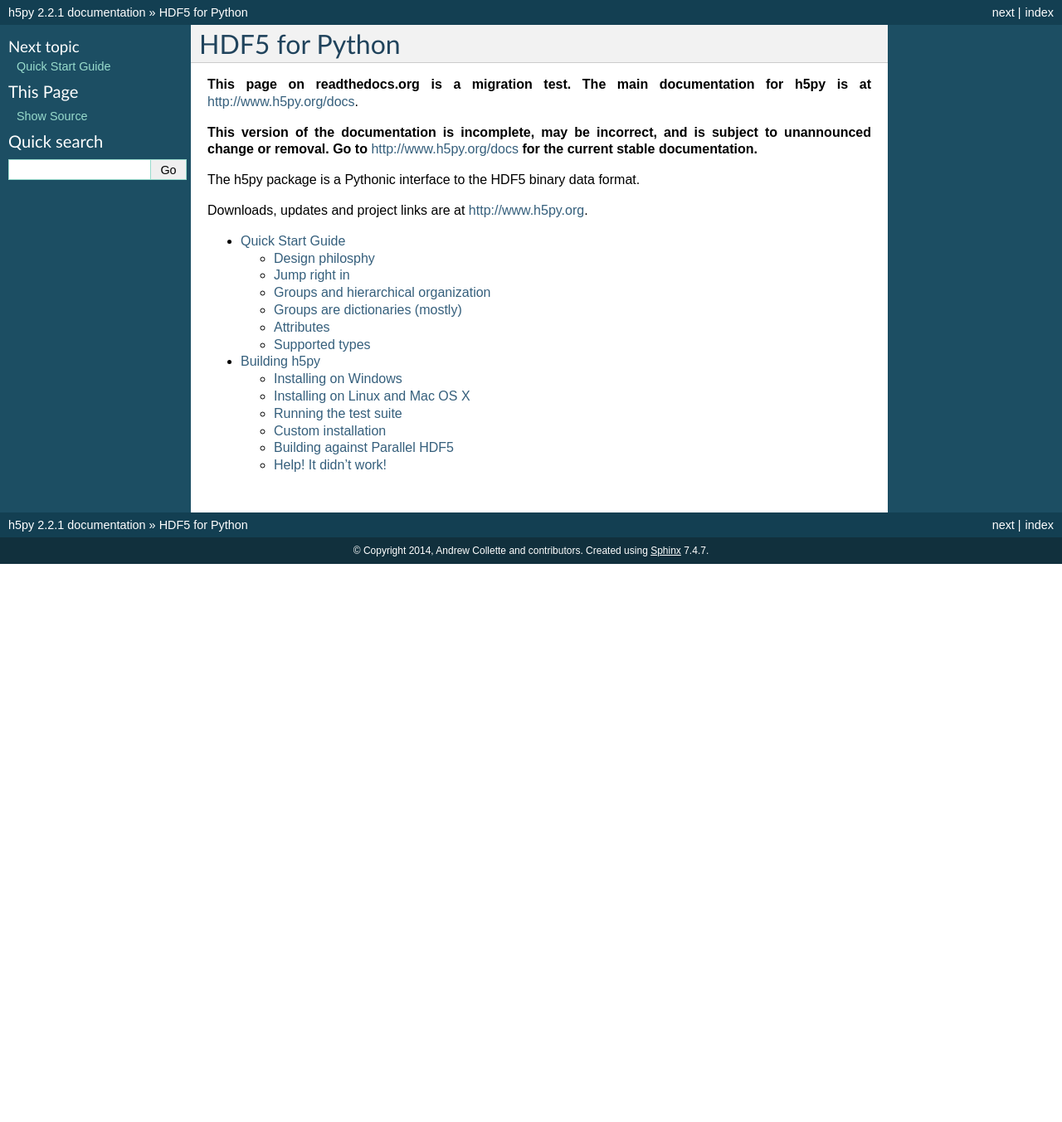
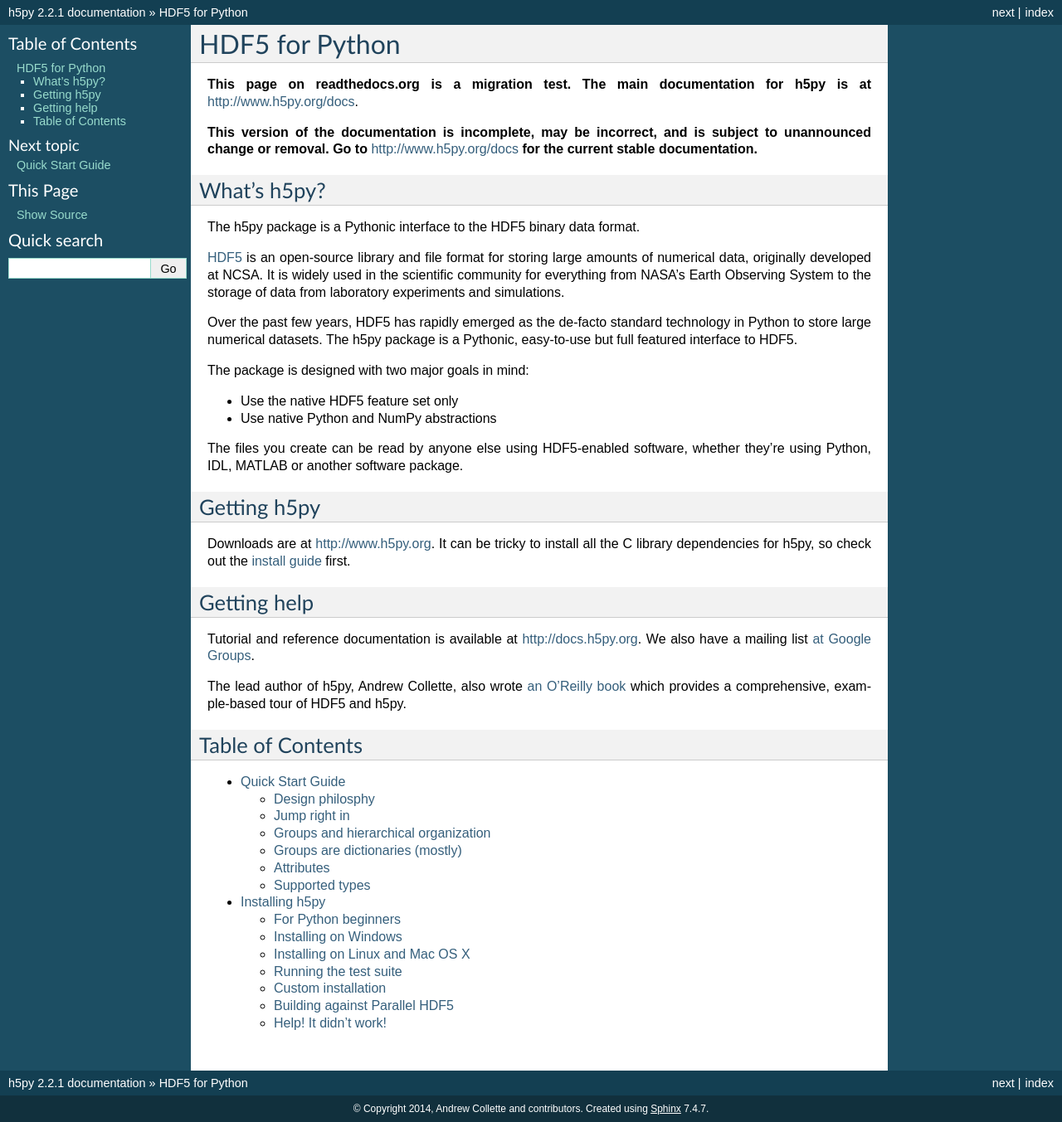
Before and after one commit to h5py/h5py, a Sphinx documentation site: the page built from docs/index.rst, in a window 1280 px wide. Shown: the whole page at 83% size. Built offline with Sphinx 7.4.7, drawn with Linux system fonts in a browser that asks for light colours; pages that are not in the unit, such as notebooks, are missing from menus; before the commit the page ends 900 px from its top, so only the background shows below that.

Commit message:
Update install and intro docs

```diff
--- a/docs/build.rst
+++ b/docs/build.rst
@@ -1,15 +1,20 @@
-.. _build:
+.. _install:
 
-Building h5py
-=============
+Installing h5py
+===============
 
-Downloads for all platforms are available at http://h5py.org.
 
-Tar files are available for UNIX-like systems (Linux and Mac OS-X), and
-a binary installer for Windows which includes HDF5 1.8.
+For Python beginners
+--------------------
 
-You can also
-install h5py via ``pip`` or ``easy_install``.
+It can be a pain to install NumPy, HDF5, h5py, Cython and other dependencies.
+If you're just starting out, by far the easiest approach is to install h5py via
+your package manager (``apt-get`` or similar), or by using one of the major
+science-oriented Python distributions:
+
+* `Anaconda <http://continuum.io/downloads>`_ (Linux, Mac, Windows)
+* `PythonXY <https://code.google.com/p/pythonxy/>`_ (Windows)
+* `Enthought Canopy <https://www.enthought.com/products/canopy/>`_ (Linux, Mac, Windows)
 
 
 Installing on Windows
@@ -18,19 +23,26 @@
 You will need:
 
   * Python 2.6 - 3.3
+  * NumPy 1.6 or newer
 
-Download the MSI installer from http://www.h5py.org and run it.  HDF5 is
+Download the installer from http://www.h5py.org and run it.  HDF5 is
 included.
 
 
 Installing on Linux and Mac OS X
 --------------------------------
 
+On Mac OS X, `homebrew <http://brew.sh>`_ is a reliable way of getting
+Python, NumPy, HDF5 and other dependencies set up.  It is also safe to use h5py
+with the OS X system Python.
+
 You will need:
 
   * HDF5 1.8.4 or newer, shared library version with development headers (``libhdf5-dev`` or similar)
   * Python 2.6 - 3.3 with development headers (``python-dev`` or similar)
-  * NumPy 1.5 or newer (1.6 recommended)
+  * NumPy 1.6 or newer
+  * Optionally `Cython <http://cython.org>`_, if you want to access features
+    introduced after HDF5 1.8.4, or Parallel HDF5.
 
 With ``pip`` or ``easy_install``::
 
--- a/docs/index.rst
+++ b/docs/index.rst
@@ -8,10 +8,52 @@
 subject to unannounced change or removal.  Go to** http://www.h5py.org/docs
 **for the current stable documentation.**
 
+What's h5py?
+------------
+
 The h5py package is a Pythonic interface to the HDF5 binary data format.
 
-Downloads, updates and project links are at http://www.h5py.org.
+`HDF5 <http://hdfgroup.org>`_ is an open-source library and file format for
+storing large amounts of numerical data, originally developed at NCSA.  It is
+widely used in the scientific community for everything from NASA's Earth
+Observing System to the storage of data from laboratory experiments and
+simulations.
 
+Over the past few years, HDF5 has rapidly emerged as the de-facto standard
+technology in Python to store large numerical datasets.  The h5py package
+is a Pythonic, easy-to-use but full featured interface to HDF5.
+
+The package is designed with two major goals in mind:
+
+* Use the native HDF5 feature set only
+* Use native Python and NumPy abstractions
+
+The files you create can be read by anyone else using HDF5-enabled
+software, whether they're using Python, IDL, MATLAB or another software
+package.
+
+
+Getting h5py
+------------
+
+Downloads are at http://www.h5py.org.  It can be tricky to install all the
+C library dependencies for h5py, so check out the :ref:`install guide <install>`
+first.
+
+
+Getting help
+-------------
+
+Tutorial and reference documentation is available at http://docs.h5py.org.
+We also have a mailing list `at Google Groups <http://groups.google.com/d/forum/h5py>`_.
+
+The lead author of h5py, Andrew Collette, also wrote
+`an O'Reilly book <http://shop.oreilly.com/product/0636920030249.do>`_
+which provides a comprehensive, example-based tour of HDF5 and h5py.
+
+
+Table of Contents
+-----------------
 
 .. toctree::
     :maxdepth: 2
```
Also changed, not shown: other parts of docs/build.rst (+0 -5 lines).
